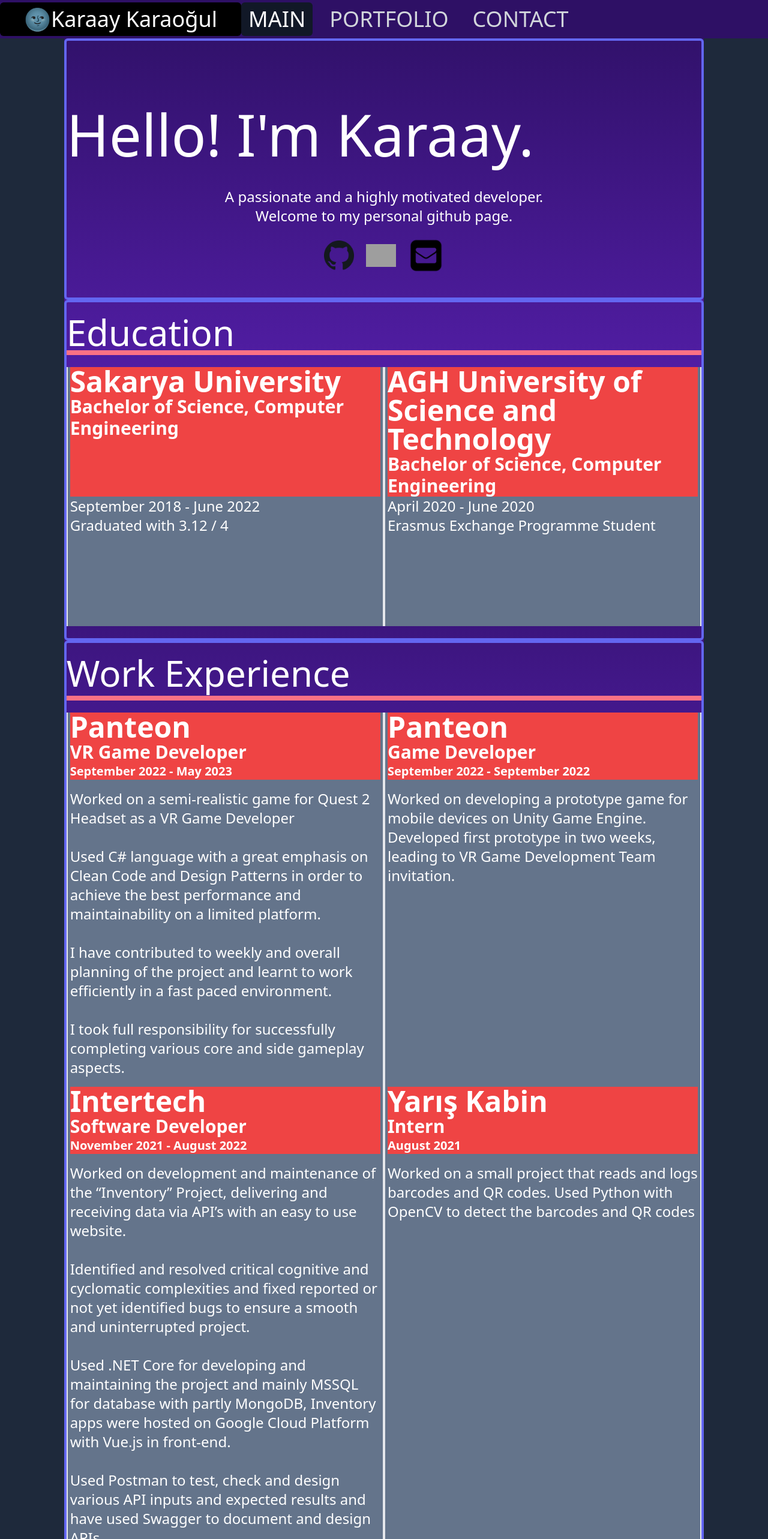
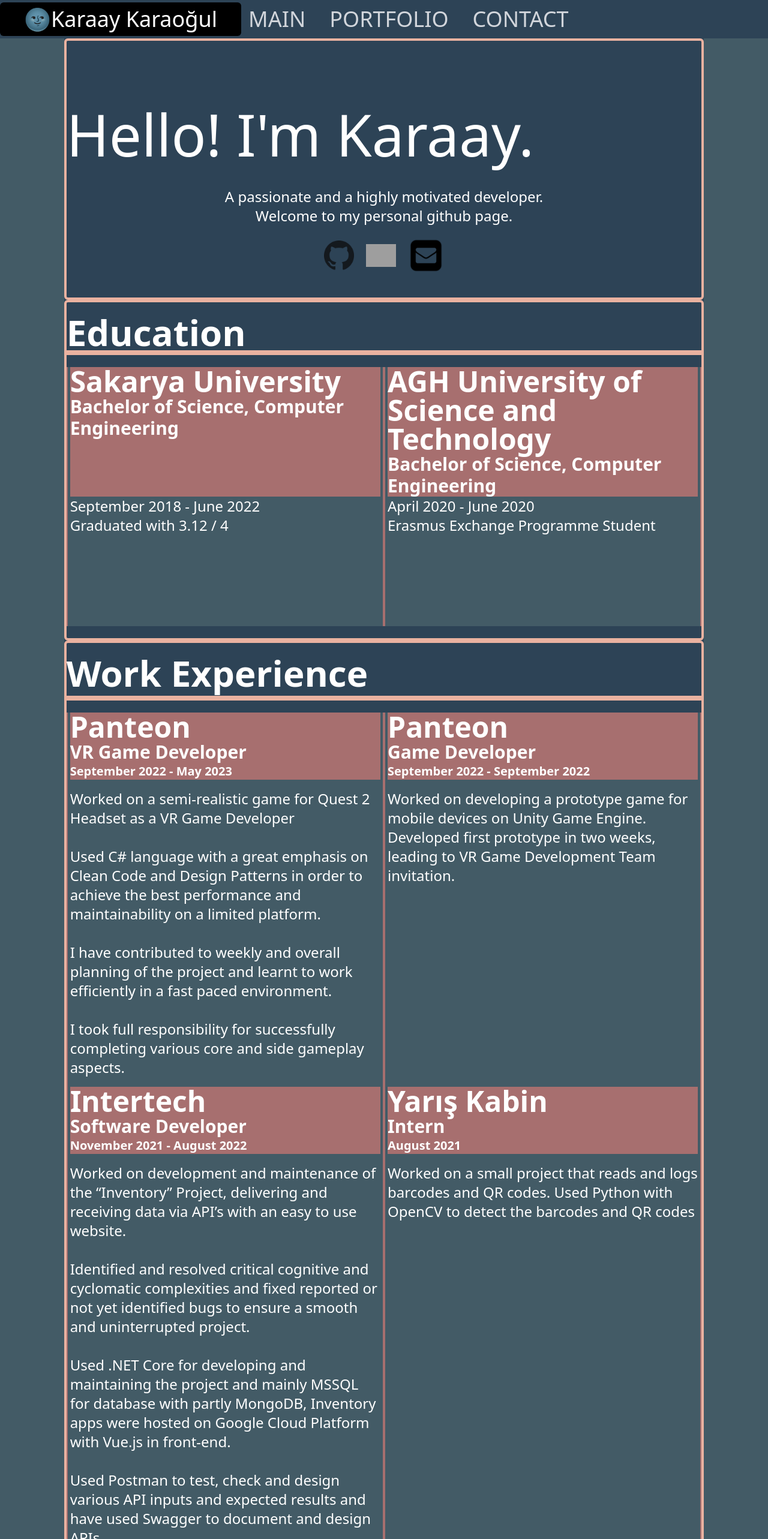
Before and after one commit to karaaykaraogul/karaaykaraogul.github.io, a React (Vite) app: page /main in a window 1280 px wide. Shown: the top 2566 px of the page at 60% size. Built offline with nearby package versions, Linux system fonts and the light colour scheme; grey boxes are pictures that could not be loaded.

Commit message:
change color palette

```diff
--- a/src/App.jsx
+++ b/src/App.jsx
@@ -13,6 +13,7 @@
       <Navigate to="main" />
       <div>
         <Header />
+        <div className="pt-16"></div>
         <Outlet />
       </div>
     </>
--- a/src/components/Education.jsx
+++ b/src/components/Education.jsx
@@ -5,14 +5,14 @@
   return (
     <div>
       <div className="pb-5">
-        <p className="textl-lg sm:text-6xl border-b-8 border-rose-400">
+        <p className="text-3xl font-semibold sm:text-6xl border-b-8 border-retro-light-pink">
           Education
         </p>
       </div>
-      <div className="grid grid-rows-2 sm:grid-cols-2 sm:grid-rows-1 grid-flow-row-dense text-sm sm:text-2xl bg-slate-500">
+      <div className="grid grid-rows-2 sm:grid-cols-2 sm:grid-rows-1 grid-flow-row-dense text-sm sm:text-2xl bg-retro-light-blue">
         {educationInfo.schools.map((item) => (
-          <div className="grid grid-rows-2 grid-flow-col-dense border-x-2 px-1">
-            <div className="bg-red-500">
+          <div className="grid grid-rows-2 grid-flow-col-dense border-x-2 border-retro-dark-pink px-1">
+            <div className="bg-retro-dark-pink">
               <h1 className="text-xl sm:text-5xl font-bold">
                 {item.schoolName}
               </h1>
--- a/src/components/Header.jsx
+++ b/src/components/Header.jsx
@@ -4,7 +4,7 @@
 import { Link } from "react-router-dom";
 
 const navigation = [
-  { name: "MAIN", href: "main", current: true },
+  { name: "MAIN", href: "main", current: false },
   { name: "PORTFOLIO", href: "portfolio", current: false },
   { name: "CONTACT", href: "contact", current: false },
 ];
@@ -15,7 +15,10 @@
 
 export default function Header() {
   return (
-    <Disclosure as="nav" className="bg-black sm:bg-violet-950">
+    <Disclosure
+      as="nav"
+      className="fixed w-screen bg-black sm:bg-retro-dark-blue"
+    >
       {({ open }) => (
         <>
           <div>
@@ -46,7 +49,7 @@
                         className={classNames(
                           item.current
                             ? "bg-gray-900 text-white"
-                            : "text-gray-300 hover:bg-gray-700 hover:text-white",
+                            : "text-gray-300 hover:bg-retro-dark-pink hover:text-white",
                           "rounded-md px-3 py-2 font-medium text-4xl"
                         )}
                         aria-current={item.current ? "page" : undefined}
--- a/src/components/SocialMedia.jsx
+++ b/src/components/SocialMedia.jsx
@@ -9,6 +9,7 @@
           href={socialMediaLinks.github}
           target="_blank"
           rel="noopener noreferrer"
+          className="transition ease-in-out delay-150 hover:-translate-y-1 hover:scale-150 hover:duration-300"
         >
           <img src="/icons/github_icon.png" width={50} height={50}></img>
         </a>
@@ -19,6 +20,7 @@
           href={socialMediaLinks.linkedin}
           target="_blank"
           rel="noopener noreferrer"
+          className="transition ease-in-out delay-150 hover:-translate-y-1 hover:scale-150 hover:duration-300"
         >
           <img src="/icons/linkedin.png" width={50} height={50}></img>
         </a>
@@ -29,6 +31,7 @@
           href={`mailto:${socialMediaLinks.gmail}`}
           target="_blank"
           rel="noopener noreferrer"
+          className="transition ease-in-out delay-150 hover:-translate-y-1 hover:scale-150 hover:duration-300"
         >
           <img src="/icons/mail.png" width={60} height={60}></img>
         </a>
--- a/src/components/WorkExperience.jsx
+++ b/src/components/WorkExperience.jsx
@@ -5,14 +5,14 @@
   return (
     <div>
       <div className="pb-5">
-        <p className="pb-2 textl-lg sm:text-6xl border-b-8 border-rose-400">
+        <p className="pb-2 text-3xl font-semibold sm:text-6xl border-b-8 border-retro-light-pink">
           Work Experience
         </p>
       </div>
-      <div className="grid grid-rows-2 sm:grid-cols-2 sm:grid-rows-1 text-sm sm:text-2xl bg-slate-500">
+      <div className="grid grid-rows-2 sm:grid-cols-2 sm:grid-rows-1 text-sm sm:text-2xl bg-retro-light-blue">
         {workExperiences.experience.map((item) => (
-          <div className="border-x-2 px-1">
-            <div className="bg-red-500">
+          <div className="border-x-2 border-retro-dark-pink px-1">
+            <div className="bg-retro-dark-pink">
               <h1 className="text-xl sm:text-5xl font-bold">{item.company}</h1>
               <p className="text-lg sm:text-3xl font-semibold">{item.role}</p>
               <p className="text-lg sm:text-xl font-semibold">{item.date}</p>
--- a/src/index.css
+++ b/src/index.css
@@ -5,7 +5,7 @@
 html {
   margin: 0;
   height: 100%;
-  background-image: linear-gradient(#2e1065, #5b21b6);
+  background-image: linear-gradient(#2d4356, #2d4356);
   background-repeat: no-repeat;
   background-attachment: fixed;
 }
--- a/src/pages/Main.jsx
+++ b/src/pages/Main.jsx
@@ -7,31 +7,31 @@
   return (
     <div>
       <div className="grid grid-cols-12 justify-center items-center ">
-        <div className="bg-slate-800 w-full h-full"></div>
-        <div className="col-span-10 justify-center items-center text-white/100 box-border w-full h-wrap rounded-md border-4 border-indigo-500 pt-12">
+        <div className="bg-retro-light-blue w-full h-full"></div>
+        <div className="col-span-10 justify-center items-center text-white/100 box-border w-full h-wrap rounded-md border-4 border-retro-light-pink pt-12">
           <div className="py-5">
             <Greeting />
           </div>
         </div>
-        <div className="bg-slate-800 w-full h-full"></div>
+        <div className="bg-retro-light-blue w-full h-full"></div>
       </div>
       <div className="grid grid-cols-12 justify-center items-center">
-        <div className="bg-slate-800 w-full h-full"></div>
-        <div className="col-span-10 justify-center items-center text-white/100 box-border w-full h-wrap rounded-md border-4 border-indigo-500">
+        <div className="bg-retro-light-blue w-full h-full"></div>
+        <div className="col-span-10 justify-center items-center text-white/100 box-border w-full h-wrap rounded-md border-4 border-retro-light-pink">
           <div className="py-5">
             <Education />
           </div>
         </div>
-        <div className="bg-slate-800 w-full h-full"></div>
+        <div className="bg-retro-light-blue w-full h-full"></div>
       </div>
       <div className="grid grid-cols-12 justify-center items-center">
-        <div className="bg-slate-800 w-full h-full"></div>
-        <div className="col-span-10 justify-center items-center text-white/100 box-border w-full h-wrap rounded-md border-4 border-indigo-500">
+        <div className="bg-retro-light-blue w-full h-full"></div>
+        <div className="col-span-10 justify-center items-center text-white/100 box-border w-full h-wrap rounded-md border-4 border-retro-light-pink">
           <div className="py-5">
             <WorkExperience />
           </div>
         </div>
-        <div className="bg-slate-800 w-full h-full"></div>
+        <div className="bg-retro-light-blue w-full h-full"></div>
       </div>
     </div>
   );
--- a/tailwind.config.js
+++ b/tailwind.config.js
@@ -4,7 +4,10 @@
   theme: {
     extend: {
       colors: {
-        "regal-blue": "#243c5a",
+        "retro-dark-blue": "#2D4356",
+        "retro-light-blue": "#435B66",
+        "retro-dark-pink": "#A76F6F",
+        "retro-light-pink": "#EAB2A0",
       },
     },
   },
```
